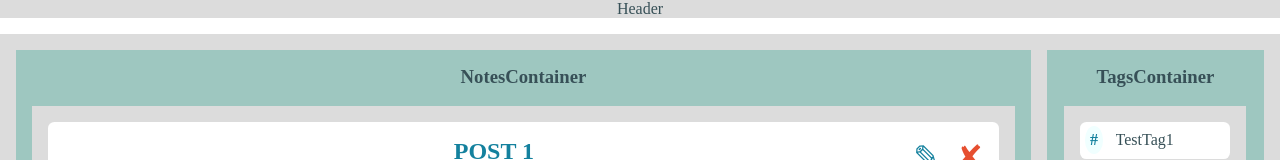
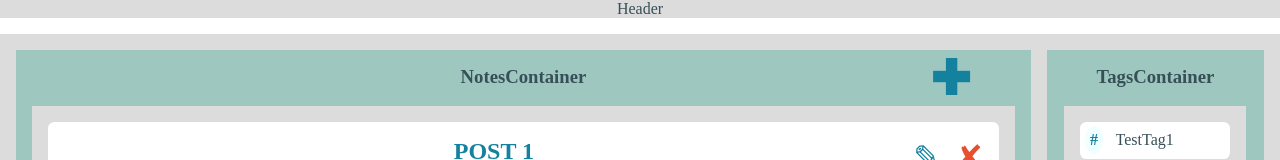
Before and after one commit to RimidalU/notes-text-editor_with-tags, a React (Vite) app: page / in a window 1280 px wide. Shown: the top 160 px of the page. Built offline with nearby package versions, Linux system fonts and the light colour scheme.

Commit message:
feat: add get add notes foo to notes container

```diff
--- a/src/components/NotesContainer/NotesContainer.tsx
+++ b/src/components/NotesContainer/NotesContainer.tsx
@@ -6,15 +6,21 @@ interface NotesContainerProps {
   notes: INote[],
   editNote: (noteId: string) => void,
   removeNote: (noteId: string) => void,
-  viewNote: (noteId: string) => void
-  getNoteTags: (noteId: string) => ITag[]
+  viewNote: (noteId: string) => void,
+  addNote: () => void,
+  getNoteTags: (noteId: string) => ITag[],
 }
 
-const NotesContainer = ({ notes, getNoteTags, removeNote, editNote, viewNote }: NotesContainerProps) => {
+const NotesContainer = ({ notes, getNoteTags, removeNote, editNote, viewNote, addNote }: NotesContainerProps) => {
+
+  const handleAddNote = () => {
+    addNote()
+  }
 
   return (
     <section className='notesContainer'>
       <h3 className="notesContainer_name">NotesContainer</h3>
+      <span className='add_note' onClick={handleAddNote}>&#10010;</span>
       <ul className="notes_wrapper">
         {notes && notes.map((note) => (
           <Note removeNote={removeNote} viewNote={viewNote} editNote={editNote} note={note} getNoteTags={getNoteTags} key={note.id} />
--- a/src/components/NotesContainer/_notesContainer.scss
+++ b/src/components/NotesContainer/_notesContainer.scss
@@ -1,6 +1,7 @@
 @import '../../sass/variables';
 
 .notesContainer {
+    position: relative  ;
     display: flex;
     flex-direction: column;
     align-items: center;
@@ -21,4 +22,14 @@
     .notesContainer_name {
         margin-bottom: 1rem;
     }
+
+    .add_note {
+        position: absolute;
+        right: 60px;
+        top: 0;
+        cursor: pointer;
+        font-size: 48px;
+        color: $primary-color;
+        font-weight: bold;
+    }
 }
--- a/src/layouts/Main/Main.tsx
+++ b/src/layouts/Main/Main.tsx
@@ -26,7 +26,7 @@ const Main = () => {
     setData(DB.editNote(noteId, newNote))
   }
 
-  const addNote = (note: INote) => {
+  const addNote = () => {
     const newNote = DB.getInitialState().notes[0]   //TODO: add note maker
     setData(DB.addNote(newNote))
   }
@@ -41,7 +41,7 @@ const Main = () => {
 
   return (
     <main className='main'>
-      <NotesContainer removeNote={removeNote} editNote={editNote} viewNote={viewNote} getNoteTags={getNoteTags} notes={data.notes} />
+      <NotesContainer removeNote={removeNote} editNote={editNote} viewNote={viewNote} addNote={addNote} getNoteTags={getNoteTags} notes={data.notes} />
       <TagsContainer filterByTag={filterByTag} tags={data.tags} />
     </main>
   )
```
